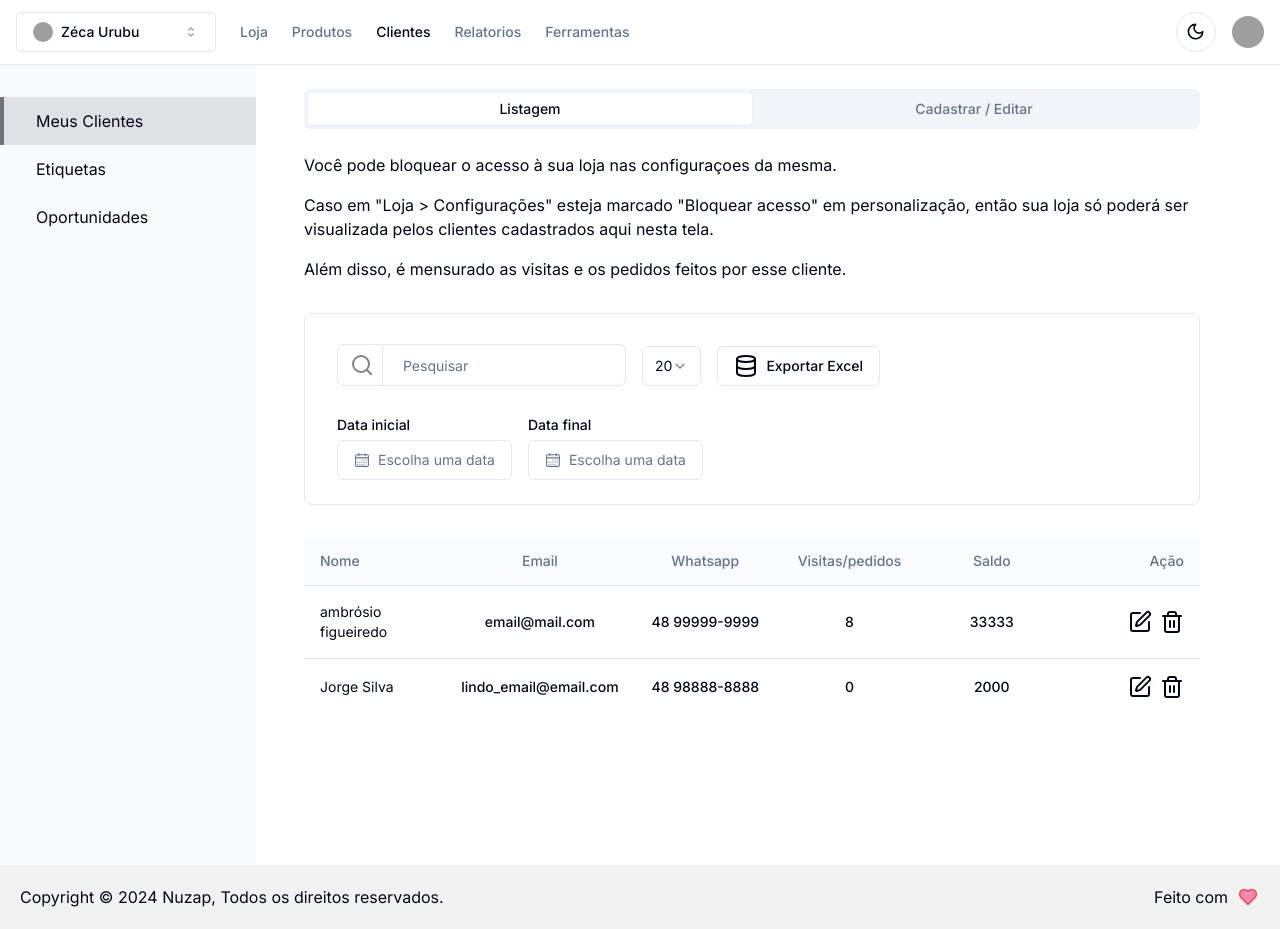
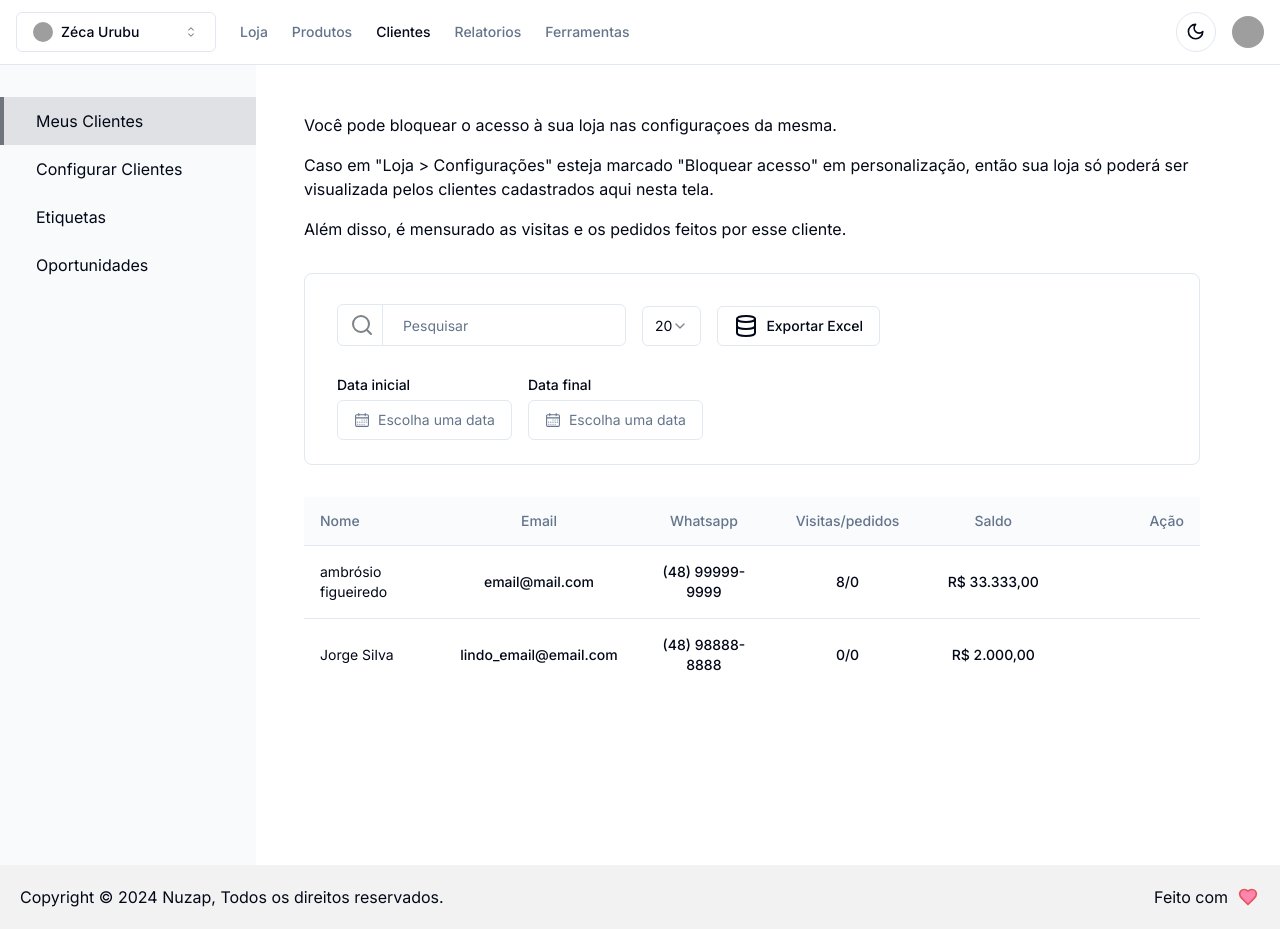
Before and after one commit to thiagogaia/BeautyDash, a Next.js app: page /clients/my-clients in a window 1280 px wide. Built offline with nearby package versions, Linux system fonts and the light colour scheme; grey boxes are pictures that could not be loaded.

Commit message:
add masking

```diff
--- a/src/app/clients/my-clients/list-clients.tsx
+++ b/src/app/clients/my-clients/list-clients.tsx
@@ -10,21 +10,16 @@ import {
 } from "@/components/ui/table";
 import TableCellActions from "@/components/table-cell-actions";
 
-import { cn } from "@/lib/utils";
+import { formatPrice, maskPhone } from "@/lib/utils";
 import { DataType } from "./page";
 
 interface Props {
   data: DataType;
-  setCurrentTab: (e: string) => void;
-  setCurrentData: (e: DataType[number]) => void;
-  setEditData: (e: boolean) => void;
 }
 
-export function ListClients({ data, setEditData, setCurrentData, setCurrentTab }: Props) {
-  const edit = (itemData: DataType[number]) => {
-    setCurrentTab("add");
-    setCurrentData(itemData);
-    setEditData(true);
+export function ListClients({ data }: Props) {
+  const edit = () => {
+    console.log();
   };
 
   return (
@@ -35,7 +30,7 @@ export function ListClients({ data, setEditData, setCurrentData, setCurrentTab }
           <TableHead className="w-1/6 whitespace-nowrap text-center hidden lg:table-cell">
             Email
           </TableHead>
-          <TableHead className="w-1/6 whitespace-nowrap text-center hidden md:table-cell">
+          <TableHead className="w-1/6 whitespace-nowrap text-center hidden xl:table-cell">
             Whatsapp
           </TableHead>
           <TableHead className="w-1/6 whitespace-nowrap text-center hidden xs:table-cell">
@@ -56,19 +51,19 @@ export function ListClients({ data, setEditData, setCurrentData, setCurrentTab }
               {item.email}
             </TableCell>
 
-            <TableCell className="w-1/6 text-center font-medium hidden md:table-cell">
-              {item.whatsapp}
+            <TableCell className="w-1/6 text-center font-medium hidden xl:table-cell">
+              {maskPhone(item.whatsapp)}
             </TableCell>
 
             <TableCell className="w-1/6 text-center font-medium hidden xs:table-cell">
-              {item.visits || 0}
+              {item.visits || "0/0"}
             </TableCell>
 
             <TableCell className={"w-1/6 text-center font-medium hidden xsm:table-cell"}>
-              {item.balance}
+              {formatPrice(item.balance)}
             </TableCell>
 
-            <TableCellActions className="w-1/6 text-right" editData={() => edit(item)} />
+            {/* <TableCellActions className="w-1/6 text-right" editData={() => edit(item)} /> */}
           </TableRow>
         ))}
       </TableBody>
--- a/src/app/clients/my-clients/page.tsx
+++ b/src/app/clients/my-clients/page.tsx
@@ -1,10 +1,8 @@
 "use client";
 
-import { Tabs, TabsContent, TabsList, TabsTrigger } from "@/components/ui/tabs";
 import { useState } from "react";
 import Filters from "./filters";
 import { ListClients } from "./list-clients";
-import { FormClient } from "./form-client";
 
 const data = [
   {
@@ -12,7 +10,7 @@ const data = [
     name: "ambrósio figueiredo",
     email: "email@mail.com",
     whatsapp: "48 99999-9999",
-    visits: "8",
+    visits: "8/0",
     balance: "33333",
     active: true,
   },
@@ -31,28 +29,9 @@ export type DataType = typeof data;
 export type DataItemType = DataType[number];
 
 export default function MyCustomer() {
-  const [editData, setEditData] = useState<boolean>(false);
-  const [currentTab, setCurrentTab] = useState<string>("list");
-  const [currentData, setCurrentData] = useState<DataItemType>({} as DataItemType);
-
   return (
-    <>
-      <Tabs
-        defaultValue={currentTab}
-        value={currentTab}
-        onValueChange={setCurrentTab}
-        className=" mx-5 sm:mx-12 mt-6"
-      >
-        <TabsList className="grid w-full grid-cols-2">
-          <TabsTrigger value="list" className="capitalize" onClick={() => setEditData(false)}>
-            Listagem
-          </TabsTrigger>
-          <TabsTrigger value="add" className="capitalize">
-            Cadastrar / editar
-          </TabsTrigger>
-        </TabsList>
-
-        <TabsContent value="list" className="mt-6 w-full md:w-[70vw]">
+    <div className="mx-5 sm:mx-12 mt-6">
+      <div className="mt-6 w-full md:w-[70vw]">
         <div className="flex flex-col gap-y-4 mb-8">
           <p>Você pode bloquear o acesso à sua loja nas configuraçoes da mesma.</p>
           <p>
@@ -65,18 +44,8 @@ export default function MyCustomer() {
 
         <Filters />
 
-          <ListClients
-            data={data}
-            setEditData={setEditData}
-            setCurrentTab={setCurrentTab}
-            setCurrentData={setCurrentData}
-          />
-        </TabsContent>
-
-        <TabsContent value="add" className="mt-6 w-full md:w-[70vw]">
-          <FormClient currentData={editData ? currentData : ({} as DataItemType)} />
-        </TabsContent>
-      </Tabs>
-    </>
+        <ListClients data={data} />
+      </div>
+    </div>
   );
 }
--- /dev/null
+++ b/src/app/clients/setting-clients/page.tsx
@@ -0,0 +1,5 @@
+"use client";
+
+export default function SettingClients() {
+  return <div>componente oportunidades</div>;
+}
--- a/src/app/not-found.tsx
+++ b/src/app/not-found.tsx
@@ -5,7 +5,7 @@ import Link from "next/link";
 
 export default function NotFound() {
   return (
-    <div className="flex items-center justify-center px-10 h-[82vh]">
+    <div className="flex items-center justify-center w-3/4 px-10 h-[82vh]">
       <div className="hidden md:flex w-3/4 max-h-full">
         <Image
           src="/img/404.svg"
--- a/src/app/store/sellers/form-sellers.tsx
+++ b/src/app/store/sellers/form-sellers.tsx
@@ -49,6 +49,7 @@ export function FormSellers({ currentData }: Props) {
             formData={form}
             name="whatsapp"
             title="Whatsapp"
+            type="tel"
             placeholder="Número de whatsapp"
             value={currentData.whatsapp}
           />
--- a/src/app/store/sellers/list-sellers.tsx
+++ b/src/app/store/sellers/list-sellers.tsx
@@ -10,6 +10,7 @@ import {
 } from "@/components/ui/table";
 import TableCellActions from "@/components/table-cell-actions";
 import { DataType } from "./page";
+import { maskPhone } from "@/lib/utils";
 
 interface Props {
   data: DataType;
@@ -48,7 +49,7 @@ export function ListSellers({ data, setEditData, setCurrentData, setCurrentTab }
             <TableCell className="w-1/6 text-left">{item.name}</TableCell>
 
             <TableCell className="w-1/6 text-center hidden xsm:table-cell font-medium">
-              {item.whatsapp}
+              {maskPhone(item.whatsapp)}
             </TableCell>
 
             <TableCell className="w-1/6 text-center hidden sm:table-cell">
--- a/src/app/store/settings/customizations.tsx
+++ b/src/app/store/settings/customizations.tsx
@@ -32,6 +32,7 @@ export default function Customization({ formData, data }: Props) {
             formData={formData}
             name="whatsapp"
             title="Whatsapp"
+            type="tel"
             value={data.whatsapp}
             className="w-full xs:w-2/4"
           />
--- a/src/components/form-fileds/form-input-field.tsx
+++ b/src/components/form-fileds/form-input-field.tsx
@@ -4,6 +4,7 @@ import { FormControl, FormField, FormItem, FormLabel, FormMessage } from "@/comp
 import { Input } from "@/components/ui/input";
 import { InputFile } from "../input-file";
 import { FormInputFieldProps } from "@/types/form";
+import { maskPhone } from "@/lib/utils";
 
 export function FormInputField({
   formData,
@@ -35,6 +36,8 @@ export function FormInputField({
                 {...props}
                 {...field}
                 type={type}
+                value={type === "tel" ? maskPhone(field.value || "") : field.value}
+                onChange={field.onChange}
                 defaultValue={value || ""}
                 className="disabled:bg-secondary disabled:text-primary/70 disabled:opacity-1"
               />
--- a/src/components/sidebar-nav/data.ts
+++ b/src/components/sidebar-nav/data.ts
@@ -18,6 +18,7 @@ const productsData = [
 
 const clientsData = [
   { title: "meus clientes", uri: "/clients/my-clients" },
+  { title: "Configurar clientes", uri: "/clients/setting-clients" },
   { title: "etiquetas", uri: "/clients/hang-tags" },
   { title: "oportunidades", uri: "/clients/opportunities" },
 ];
--- a/src/lib/utils.ts
+++ b/src/lib/utils.ts
@@ -4,3 +4,22 @@ import { twMerge } from "tailwind-merge";
 export function cn(...inputs: ClassValue[]) {
   return twMerge(clsx(inputs));
 }
+
+export function formatPrice(
+  value: string | number,
+  language: string = "pt-BR",
+  currency: string = "BRL"
+) {
+  return Number(value).toLocaleString(language, {
+    style: "currency",
+    currency: currency,
+  });
+}
+
+export function maskPhone(value: string) {
+  return value
+    .replace(/\D/g, "")
+    .replace(/(\d{2})(\d)/, "($1) $2")
+    .replace(/(\d{5})(\d)/, "$1-$2")
+    .replace(/(-\d{4})(\d+?)$/, "$1");
+}
```
Also changed, not shown: src/app/clients/setting-clients/form-client.tsx (renamed from src/app/clients/my-clients/form-client.tsx, +10 -10 lines). Lines whose indentation alone changed are shown as unchanged.
